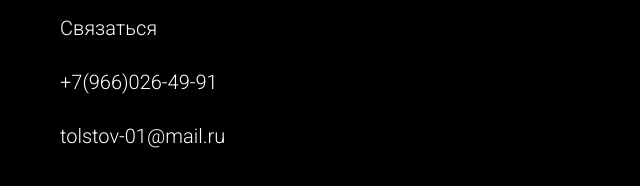
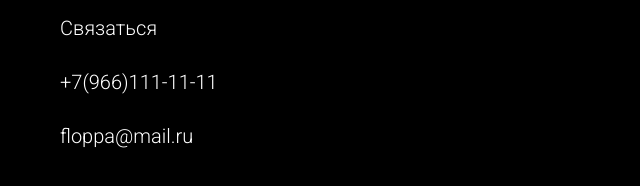
Before and after one commit to Alex011-cpu/Alex011-cpu.github.io, a plain HTML site: page kurs/ps4_page.html in a window 1280 px wide. Shown: the part 1134-1320 px from the top of the page, 0-640 px from the left. Drawn offline with nearby package versions, Linux system fonts and the light colour scheme.

Commit message:
Add files via upload

```diff
--- a/kurs/ps4_page.html
+++ b/kurs/ps4_page.html
@@ -7,7 +7,7 @@
 	<link rel="stylesheet" href="css/curs.css">
 	<link rel="stylesheet" href="css/ps_page.css">
 	<link rel="stylesheet" href="fontawesome-free/css/all.min.css">
-	<link rel="icon" href="img/favicon .ico" type="image/x-icon">
+	<link rel="icon" href="img/favicon.ico" type="image/x-icon">
 </head>
 <body>
 	<div class="wrapper">
@@ -148,10 +148,10 @@
 				<div class="contuct">
 					<p>Связаться</p>
 					<div class="number">
-						<p>+7(966)026-49-91</p>
+						<p>+7(966)111-11-11</p>
 					</div>
 					<div class="mail">
-						<p>tolstov-01@mail.ru</p>
+						<p>floppa@mail.ru</p>
 					</div>
 				</div>
 				<div class="social">
```
Also changed, not shown: kurs/kurs.html (+7 -8 lines), kurs/ps4pro_page.html (+2 -2 lines), kurs/ps5.html (+2 -2 lines).
